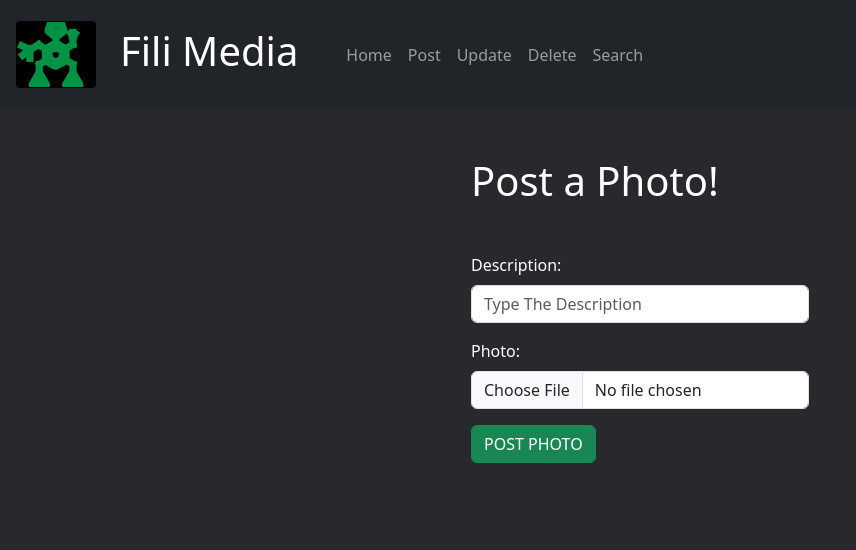
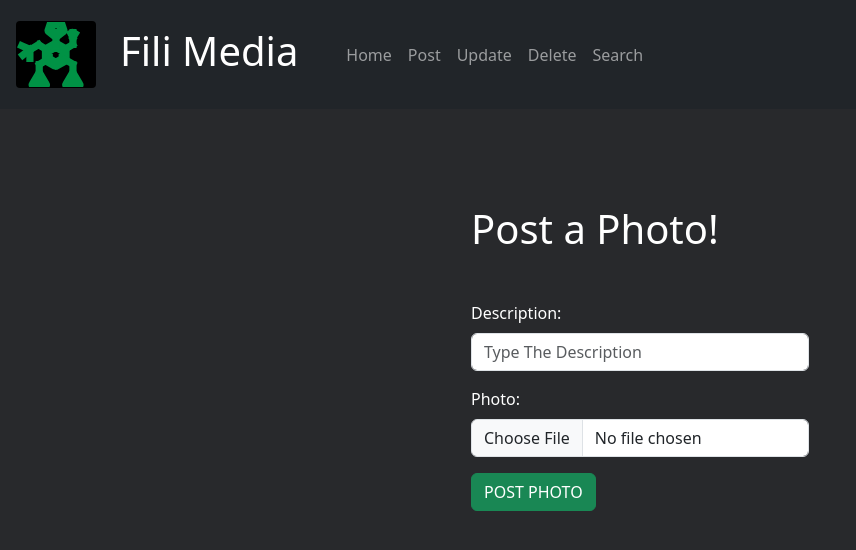
Before and after one commit to GreatApe77/crud-api-node-solidity, a React (Vite) app in the folder frontend/: page /post in a window 1280 px wide. Shown: the top 550 px of the page, without its empty margins (0-856 px from the left). Built offline with nearby package versions, Linux system fonts and the light colour scheme.

Commit message:
added padding

```diff
--- a/frontend/src/components/PostForm/index.jsx
+++ b/frontend/src/components/PostForm/index.jsx
@@ -73,7 +73,7 @@ export default function PostForm({postPhoto}) {
 						<Button variant="success" className="mx-auto" type="submit">
 							{loading ? (
 								<div className="d-flex align-items-center">
-									<span div>Loading...</span>
+									<span >Loading...</span>
 									<Spinner animation="border" variant="light" />
 								</div>
 							) : (
--- a/frontend/src/routes/Post.jsx
+++ b/frontend/src/routes/Post.jsx
@@ -8,7 +8,7 @@ function Post(){
 
     return(
         <div className="d-flex flex-column justify-content-center ">
-            <div className="mx-auto">
+            <div className="mx-auto p-5">
 
             <PostForm  postPhoto={postPhoto} />
             </div>
```
